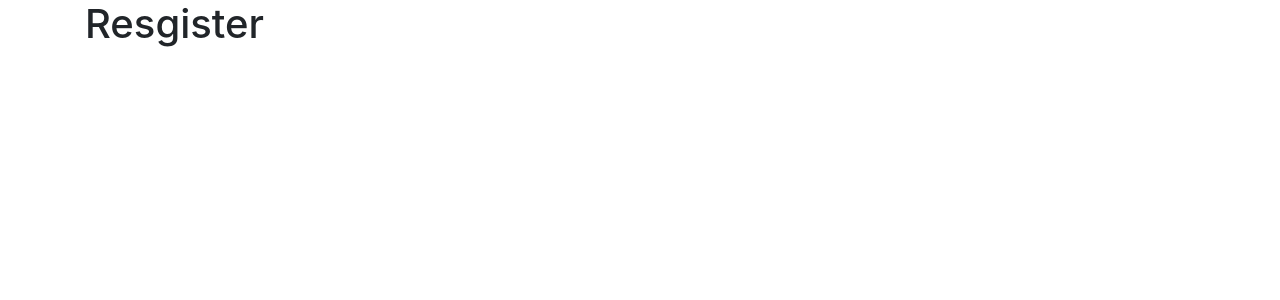
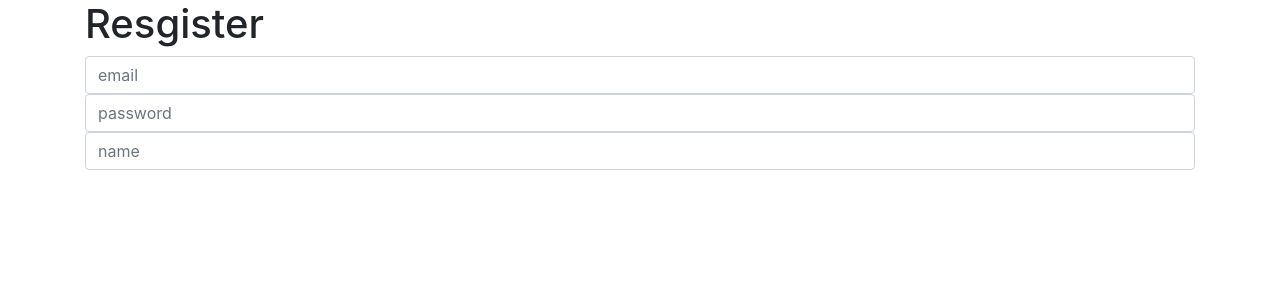
Before and after one commit to AltomHussain/Full-stack-jtw-app, a React (Create React App) app in the folder client/: page /register in a window 1280 px wide. Shown: the top 300 px of the page. Built offline with nearby package versions, Linux system fonts and the light colour scheme.

Commit message:
Added the register inputs

```diff
--- a/client/src/component/Register.js
+++ b/client/src/component/Register.js
@@ -5,6 +5,11 @@ export default function Register() {
     <Fragment>
       <h1>Resgister</h1>
 
+      <form>
+        <input type="email" name="email" placeholder="email" className="form-control"/>
+        <input type="password" name="password" placeholder="password" className="form-control"/>
+        <input type="text" name="name" placeholder="name" className="form-control"/>
+      </form>
     </Fragment>
   );
 }
```
Also changed, not shown: 1 other file (tests, documents, lock files or other folders).
